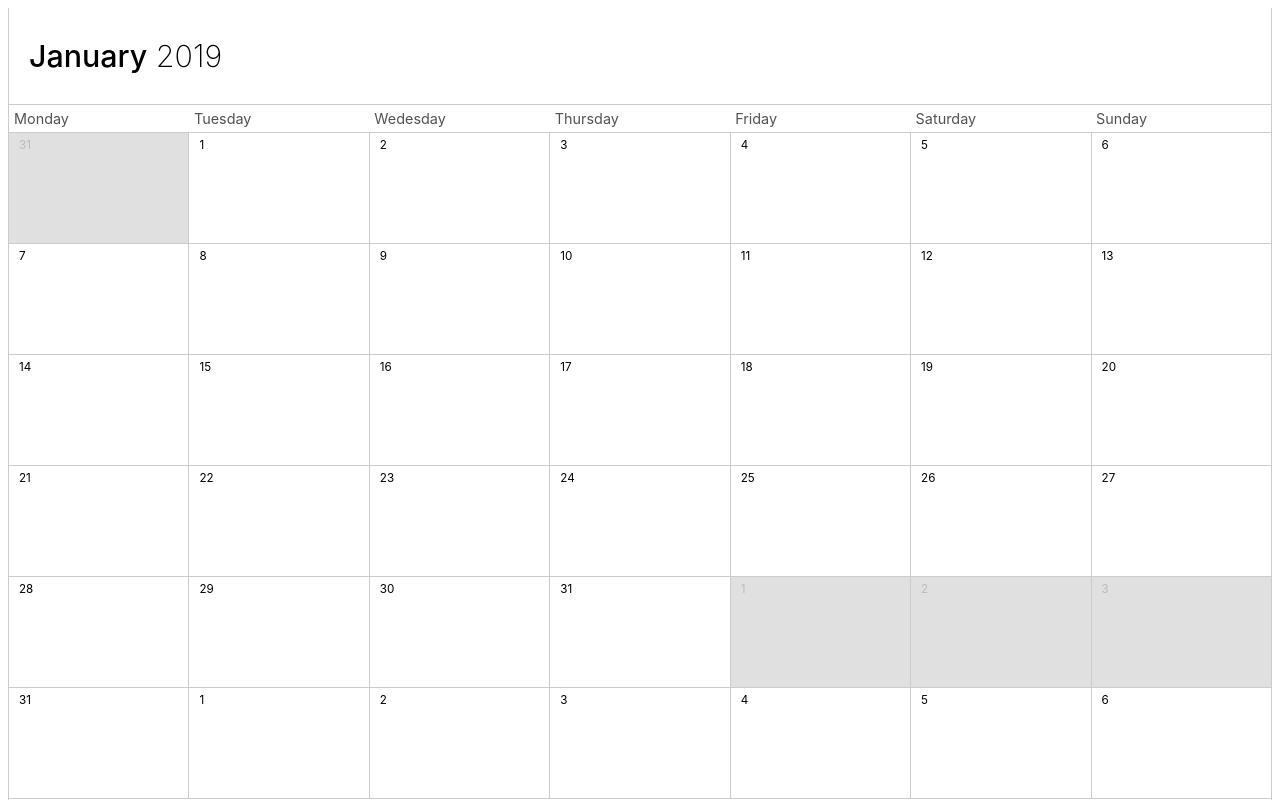
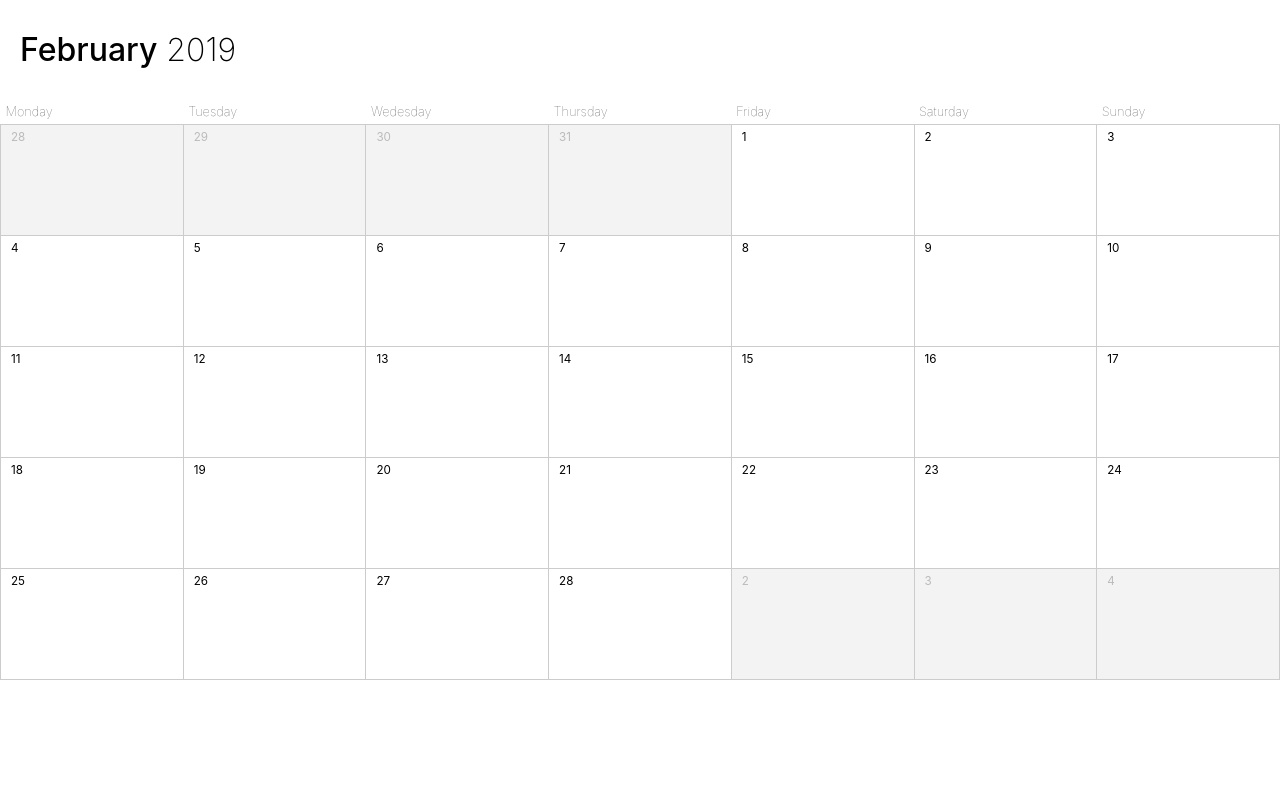
Before and after one commit to HarryCarron/MiWork, an Angular app: page / in a window 1280 px wide. Shown: the top 800 px of the page. Built offline with nearby package versions, Linux system fonts and the light colour scheme.

Commit message:
Calendar Cofig Upate - Scroll to Current Month Feature Added
- Updated config for calendar.
- Bug found in function which calculates the amount of weeks for a given month.
- Included jQuery to project.
- Introduced feature where calendar container will scroll to current month of logged-on user.

```diff
--- a/angular.json
+++ b/angular.json
@@ -25,7 +25,9 @@
             "styles": [
               "src/styles.css"
             ],
-            "scripts": []
+            "scripts": [
+                "./node_modules/jquery/dist/jquery.min.js"
+            ]
           },
           "configurations": {
             "production": {
--- a/src/app/calendar/calendar.component.css
+++ b/src/app/calendar/calendar.component.css
@@ -3,23 +3,41 @@
     font-family: -apple-system, BlinkMacSystemFont, "Segoe UI", Roboto, Helvetica, Arial, sans-serif, "Apple Color Emoji", "Segoe UI Emoji", "Segoe UI Symbol";
 }
 
+.mainCalendarContainer{
+    width:100%;
+}
+
+.innerCalendarContainer{
+    height:680px;
+    overflow-x:hidden;
+    overflow-y: auto;
+}
+
+.calendarToolBar{
+    width:100%;
+    height:50px;
+    background-color: #dadada21;
+    border-bottom: 1px solid #ccc;
+
+}
+
 table{
-    table-layout: fixed ;
+    table-layout: fixed;
     width: 100% ;
 }
 
 th{
     text-align:left;
-    font-size:0.9em;
+    font-size:0.8em;
     padding:5px;
     color:#525252;
-    font-weight:400;
+    font-weight:100;
 }
 
-.tableHeadingRow{
+/* .tableHeadingRow{
     border:1px solid #ccc;
     border-bottom:none;
-}
+} */
 
 .todayCell{
     background-color:#daffda;
@@ -45,16 +63,16 @@ th{
 }
 
 .colspanCell{
-    background-color: #e0e0e0;
+    background-color: #e0e0e063;
     color: #bbb;
 }
 
 .calendarHeading{
-    font-size:1.9em;
+    font-size:2em;
     padding:30px 0 30px 20px;
-    border:1px solid #ccc;
+    /* border:1px solid #ccc;
     border-bottom:none;
-    border-top:none;
+    border-top:none; */
 }
 
 .calendarHeading-first{
--- a/src/app/calendar/calendar.component.html
+++ b/src/app/calendar/calendar.component.html
@@ -1,4 +1,10 @@
-<div class='calendarContainer' *ngFor="let month of calendarConfig">
+<div class='mainCalendarContainer'>
+    <!-- <div class='calendarToolBar'>
+
+
+    </div> -->
+    <div class='innerCalendarContainer'>
+            <div id='{{"scroll-" + month.month.toLowerCase()}}' class='calendarContainer' *ngFor="let month of calendarConfig">
             <div class='calendarHeading'><span class='calendarHeading-month'>{{month.month}}</span><span class='calendarHeading-year'> {{month.year}}</span></div>
             <table class='calendar'>
                 <thead>
@@ -17,3 +23,6 @@
                 </tbody>
             </table>
         </div>
+    </div>
+
+</div>
--- a/src/app/calendar/calendar.component.ts
+++ b/src/app/calendar/calendar.component.ts
@@ -1,7 +1,9 @@
-import { Component, Input } from '@angular/core';
+import { Component, Input, OnInit } from '@angular/core';
 import { CalendarConfig } from './metadata/calendarConfig';
 import { CalendarCellComponent } from './calendar-cell/calendar-cell.component';
 import { DaysOfTheWeek } from './metadata/enums/calendarEnums';
+import { MonthsOfYear } from './metadata/enums/calendarEnums';
+declare var $: any;
 
 @Component({
   selector: 'app-calendar',
@@ -9,10 +11,25 @@ import { DaysOfTheWeek } from './metadata/enums/calendarEnums';
   styleUrls: ['./calendar.component.css']
 })
 
-export class CalendarComponent {
+export class CalendarComponent implements OnInit {
     @Input() metadata: Array<any>;
     daysOfWeek: Array<any> = Array.from({length: 7}).map(function(j, i) { return DaysOfTheWeek[(i + 1)]; });
     calendarMetadata: any = new CalendarConfig();
     calendarConfig: any = this.calendarMetadata.makeYearObject();
 
+    ngOnInit() {
+        setTimeout(function() {
+            const thisMonth = MonthsOfYear[new Date().getMonth() + 1].toLowerCase();
+            console.log($('#scroll-' + thisMonth));
+            if ($('.innerCalendarContainer').length) {
+                $('.innerCalendarContainer').animate({
+                    scrollTop: $('#scroll-' + thisMonth).offset().top
+                }, 800);
+            }
+         }, 100);
+    }
+
+
+
+
 }
--- a/src/app/calendar/metadata/calendarConfig.ts
+++ b/src/app/calendar/metadata/calendarConfig.ts
@@ -1,6 +1,5 @@
 import { DaysOfTheWeek, MonthsOfYear } from './enums/calendarEnums';
 import * as moment from 'moment';
-// import { NumberValueAccessor } from '@angular/forms/src/directives';
 export class CalendarConfig {
 
     private givenYear = 2019; // temp
@@ -11,22 +10,20 @@ export class CalendarConfig {
         let initDate: Date = (new Date(this.givenYear, 0, 1));
         let monthObj = null;
 
-        initMonthObj();
+        function getWeekCount(year, monthNumber) {
 
-        // function getWeekCount(year, monthNumber) {
+            const firstOfMonth = new Date(year, monthNumber, 1);
+            const lastOfMonth = new Date(year, monthNumber + 1, 0);
+            const used = firstOfMonth.getDay() + lastOfMonth.getDate();
+            return Math.ceil( used / 7);
+        }
 
-        //     const firstOfMonth = new Date(year, monthNumber, 1);
-        //     const lastOfMonth = new Date(year, monthNumber + 1, 0);
-        //     const used = firstOfMonth.getDay() + lastOfMonth.getDate();
-        //     return Math.ceil( used / 7);
+        // function getWeekCount(year: number, month: number): number {
+        //     const date = new Date(year, month - 1, 1);
+        //     const day = date.getDay();
+        //     const numDaysInMonth = new Date(year, month, 0).getDate();
+        //     return Math.ceil((numDaysInMonth + day) / 7);
         // }
-
-        function getWeekCount(year: number, month: number): number {
-            const date = new Date(year, month - 1, 1);
-            const day = date.getDay();
-            const numDaysInMonth = new Date(year, month, 0).getDate();
-            return Math.ceil((numDaysInMonth + day) / 7);
-        }
 
 
 
@@ -35,7 +32,7 @@ export class CalendarConfig {
             week.push(day);
             if (week.length === 7) {
                 monthObj.weeks.push(week);
-                week = [];
+                clearWeek();
             }
         }
 
@@ -96,8 +93,8 @@ export class CalendarConfig {
         }
 
         function makeTrailingPadding(date: Date): void {
-
-            const colspanAmmount = Math.abs(date.getDay() - 7);
+            date.setDate(date.getDate() + 1);
+            const colspanAmmount = Math.abs(week.length - 7);
             for (let i = 0; i < colspanAmmount; i++) {
                 date.setDate(date.getDate() + 1);
                 pushDay(makeDayObject(date, true));
@@ -110,20 +107,21 @@ export class CalendarConfig {
             monthObj.month = MonthsOfYear[(monthI + 1)];
             monthObj.year = initDate.getFullYear();
             monthObj.weekCount = getWeekCount(this.givenYear, monthI);
-            const dayCount = 0;
-            let masterDayCount = 0;
+            let dayCount = 0;
+            console.log(MonthsOfYear[monthI + 1] + ': ' + new Date(initDate.getFullYear(), initDate.getMonth() + 1, 0).getDate());
             for (let weekI = 0; weekI <= monthObj.weekCount - 1 ; weekI++) {
                 for (let dayI = 1; dayI <= 7; dayI++) {
-                masterDayCount++;
+                    dayCount++;
                 if (dayI === 1 && weekI === 0 && initDate.getDate() !== 0)  {
                     makeLeadingMonthPadding(initDate);
                 }
                 pushDay(makeDayObject(initDate, false));
                 initDate.setDate(initDate.getDate() + 1);
-
-                if (masterDayCount ===  new Date(initDate.getFullYear(), initDate.getMonth(), 0).getDate()) {
-
-                    makeTrailingPadding(new Date(initDate.setDate(initDate.getDate() - 1)));
+                const test = new Date(initDate.getFullYear(), initDate.getMonth() + 1, 0).getDate() - 1;
+                if (dayCount === test) {
+                    pushDay(makeDayObject(initDate, false));
+                    makeTrailingPadding(initDate);
+                    break;
                 }
 
                 }
--- a/src/styles.css
+++ b/src/styles.css
@@ -1 +1,4 @@
 /* You can add global styles to this file, and also import other style files */
+body{
+    margin:0;
+}
```
Also changed, not shown: package.json (+4 -3 lines), 1 other file (tests, documents, lock files or other folders). Lines whose indentation alone changed are shown as unchanged.
